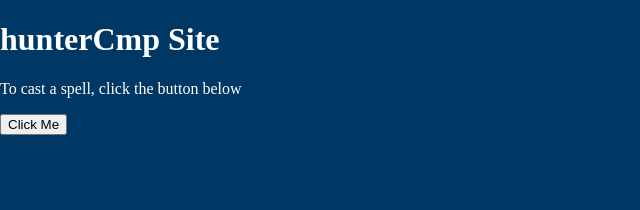
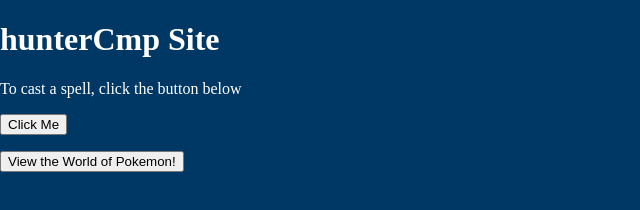
Before and after one commit to hunterCmp/hunterCmp.github.io, a plain HTML site: page index.html in a window 1280 px wide. Shown: the whole page, without its empty margins (0-640 px from the left). Drawn offline with Linux system fonts and the light colour scheme.

Commit message:
made button to go to Day2

```diff
--- a/index.html
+++ b/index.html
@@ -15,6 +15,8 @@
 
     <script src="script.min.js"></script>
 
+    <button onclick="window.location.href='./Day2/Day2-index.html';">View the World of Pokemon!</button>
+
 
 </body>
 </html>
```
